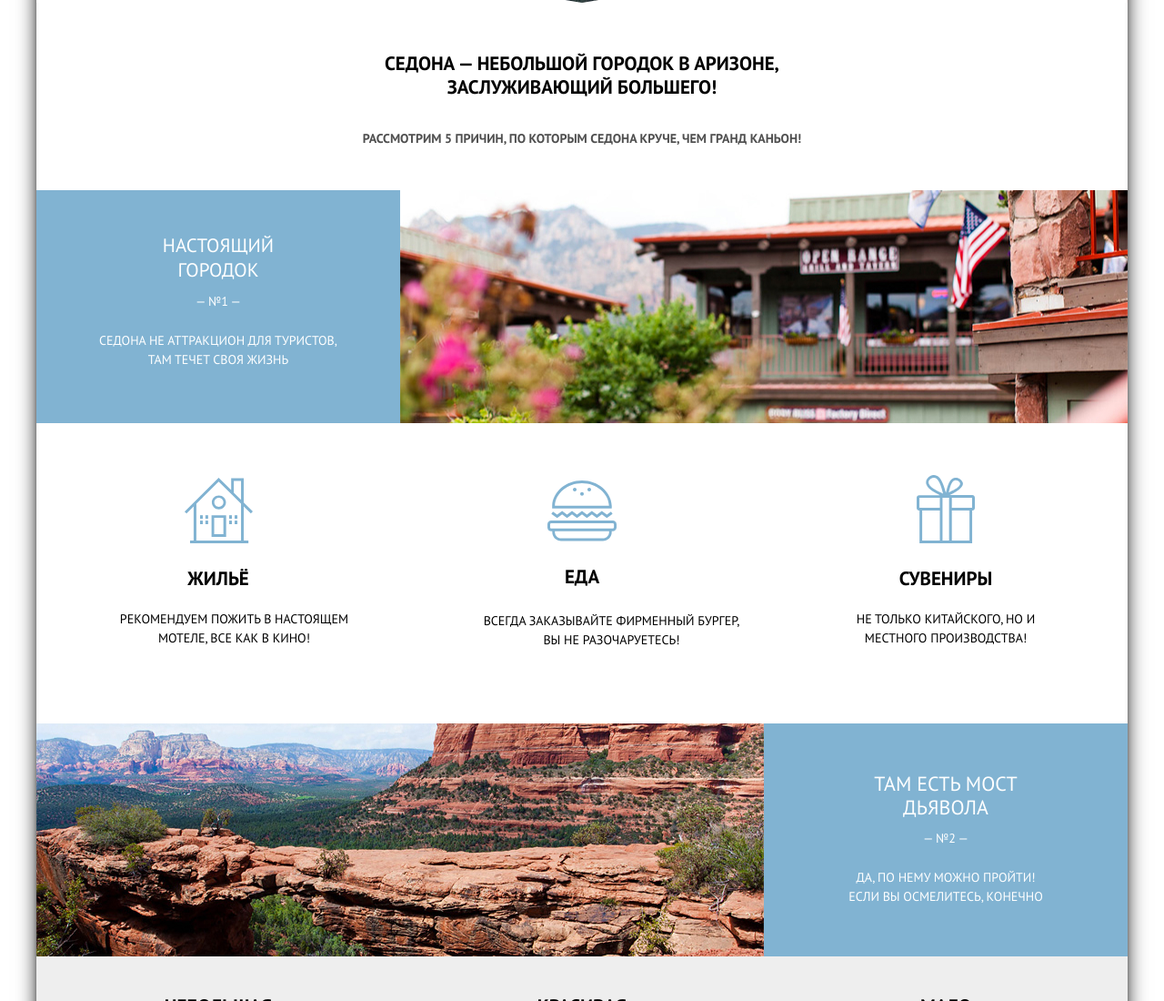
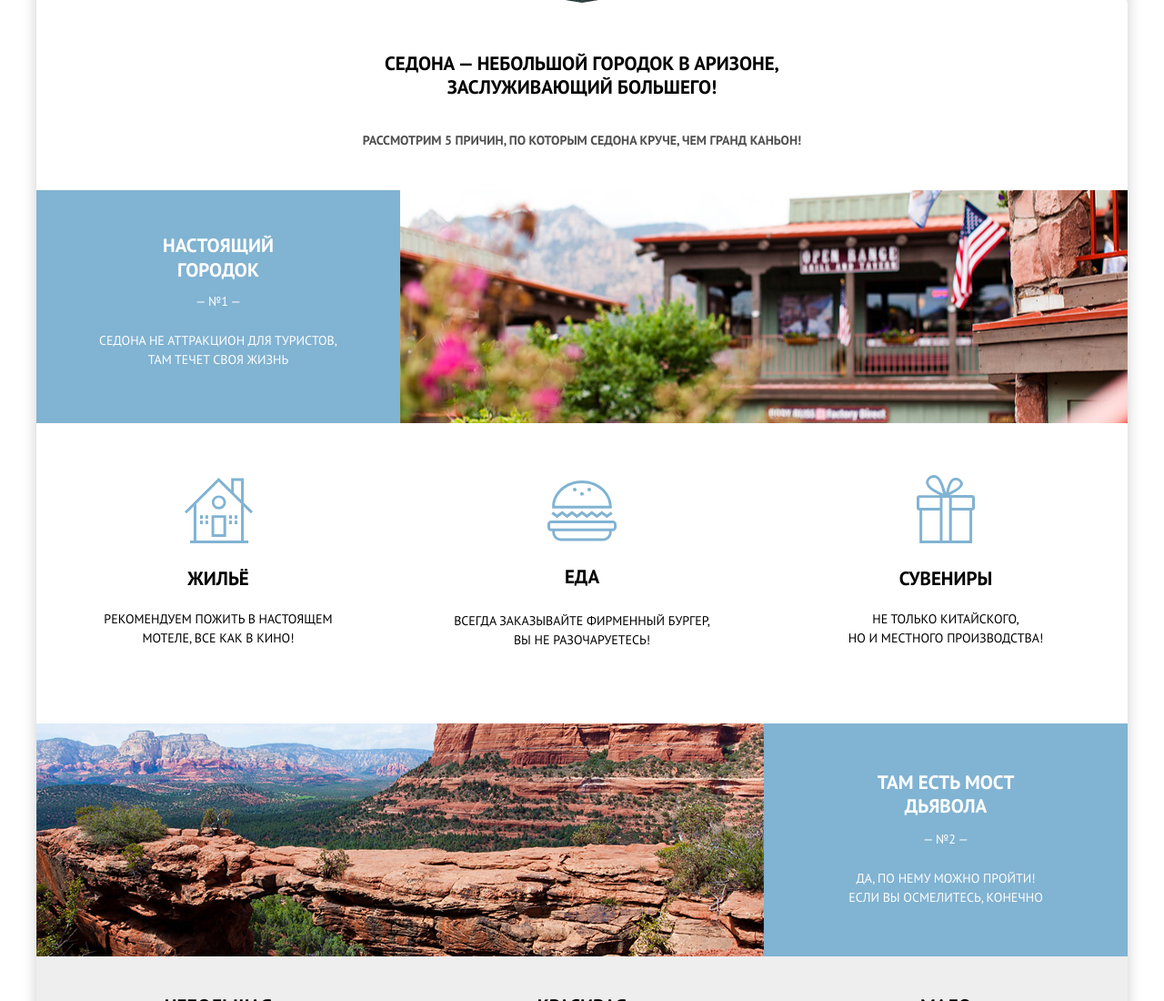
Before and after one commit to NikitaTomas/338717-sedona-22, a website: page source/index.html in a window 1280 px wide. Shown: the part 571-1671 px from the top of the page at 91% size. Drawn offline with nearby package versions, Linux system fonts and the light colour scheme; files that its build step writes are made by us from their sources.

Commit message:
правки PP

```diff
--- a/source/index.html
+++ b/source/index.html
@@ -88,7 +88,7 @@
                           </li>
                           <li class="services__item services__gift-img">
                             <h3 class="services__title">Сувениры</h3>
-                            <p class="services__excerpt services__excerpt--width-1">не только китайского, но и местного производства!</p>
+                            <p class="services__excerpt services__excerpt--width-1">не только китайского,<br class="br__width-1200px"> но и местного производства!</p>
                           </li>
                           <li class="services__item services__food-img">
                             <h3 class="services__title">Еда</h3>
@@ -143,7 +143,7 @@
                       <h2 class="visually-hidden">бронирование отеля</h2>
                       <div class="hotel-reservation__wrapper">
                         <h3 class="hotel-reservation__title">заинтересовались?</h3>
-                        <p class="hotel-reservation__excerpt">укажите предполагаемые даты поездки, и мы покажем вам лучшие предложения гостиниц в седоне</p>
+                        <p class="hotel-reservation__excerpt">укажите предполагаемые даты поездки,<br class="br__width-768px"> и мы покажем вам лучшие предложения гостиниц в седоне</p>
                         <div class="hotel-reservation__box-link">
                           <a class="hotel-reservation__link" href="#">найти гостиницу</a>
                         </div>
--- a/source/sass/blocks/devils-bridge.scss
+++ b/source/sass/blocks/devils-bridge.scss
@@ -16,7 +16,7 @@
 
   @media (min-width: 768px) {
     width: 256px;
-    padding-top: 35px;
+    padding-top: 39px;
     padding-bottom: 38px;
   }
 
@@ -36,11 +36,12 @@
   text-transform: uppercase;
 
   @media (min-width: 768px) {
-    width: 158px;
-    font-size: 22px;
-    line-height: 29px;
+    width: 151px;
+    font-size: 21px;
+    font-weight: 700;
+    line-height: 27px;
     margin: 0 auto;
-    margin-bottom: 8px;
+    margin-bottom: 10px;
   }
 
   @media (min-width: 1200px) {
--- a/source/sass/blocks/global.scss
+++ b/source/sass/blocks/global.scss
@@ -31,5 +31,5 @@
   min-width: 320px;
   max-width: 1200px;
   margin: 0 auto;
-  box-shadow: 0 1px 4px rgba(0, 0, 0, 0.3), -23px 0 20px -23px rgba(0, 0, 0, 0.8), 23px 0 20px -23px rgba(0, 0, 0, 0.8), 0 0 4px rgba(0, 0, 0, 0.1) inset;
+  box-shadow: 0 5px 15px rgba(0, 1, 1, 0.2);
 }
--- a/source/sass/blocks/header-main.scss
+++ b/source/sass/blocks/header-main.scss
@@ -87,6 +87,7 @@
   text-decoration: none;
   text-transform: uppercase;
   color: #ffffff;
+  font-size: 18px;
   line-height: 58px;
   font-weight: 700;
 
--- a/source/sass/blocks/hotel-reservation.scss
+++ b/source/sass/blocks/hotel-reservation.scss
@@ -38,6 +38,14 @@
   }
 }
 
+.br__width-768px {
+  display: none;
+
+  @media (min-width: 768px) {
+    display: inline;
+  }
+}
+
 .hotel-reservation__excerpt {
   width: 270px;
   margin: 0 auto;
@@ -49,7 +57,7 @@
   text-transform: uppercase;
 
   @media (min-width: 768px) {
-    width: 400px;
+    width: 450px;
     margin-bottom: 39px;
   }
 
--- a/source/sass/blocks/real-town.scss
+++ b/source/sass/blocks/real-town.scss
@@ -36,15 +36,15 @@
 
   @media (min-width: 768px) {
     width: 180px;
-    font-size: 22px;
-    line-height: 29px;
+    font-size: 21px;
+    font-weight: 700;
+    line-height: 26px;
     margin: 0 auto;
     margin-bottom: 8px;
   }
 
   @media (min-width: 1200px) {
     line-height: 27px;
-    font-size: 21px;
   }
 }
 
--- a/source/sass/blocks/services.scss
+++ b/source/sass/blocks/services.scss
@@ -64,6 +64,10 @@
     padding-left: 0;
     height: 295px;
   }
+
+  @media (min-width: 1200px) {
+    width: 320px;
+  }
 }
 
 .services__title {
@@ -79,6 +83,19 @@
     margin-top: 86px;
     margin-bottom: 21px;
     font-size: 21px;
+  }
+
+  @media (min-width: 1200px) {
+    margin-left: auto;
+    margin-right: auto;
+  }
+}
+
+.br__width-1200px {
+  display: none;
+
+  @media (min-width: 1200px) {
+    display: inline;
   }
 }
 
@@ -107,7 +124,7 @@
   }
 
   @media (min-width: 1200px) {
-    width: 220px;
+    width: 230px;
   }
 }
 
--- a/source/sass/blocks/welcome.scss
+++ b/source/sass/blocks/welcome.scss
@@ -40,12 +40,12 @@
 
   @media (min-width: 768px) {
     padding-top: 38px;
-    padding-bottom: 60px;
+    padding-bottom: 58px;
   }
 
   @media (min-width: 1200px) {
     padding-top: 54px;
-    padding-bottom: 44px;
+    padding-bottom: 42px;
   }
 
   &::before {
@@ -122,6 +122,7 @@
   text-transform: uppercase;
 
   @media (min-width: 768px) {
+    margin-top: 32px;
     width: 500px;
     font-size: 14px;
   }
```
